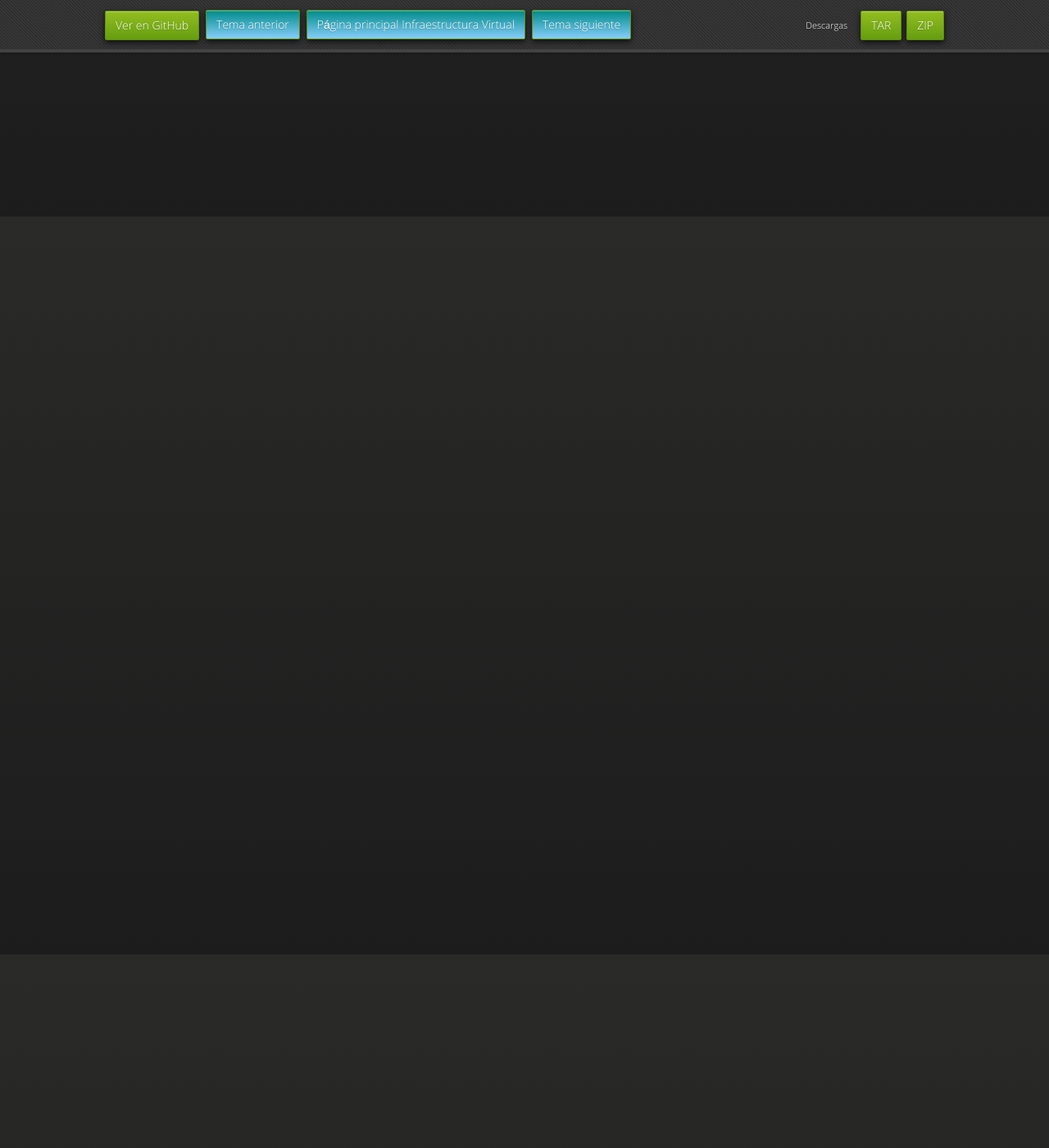
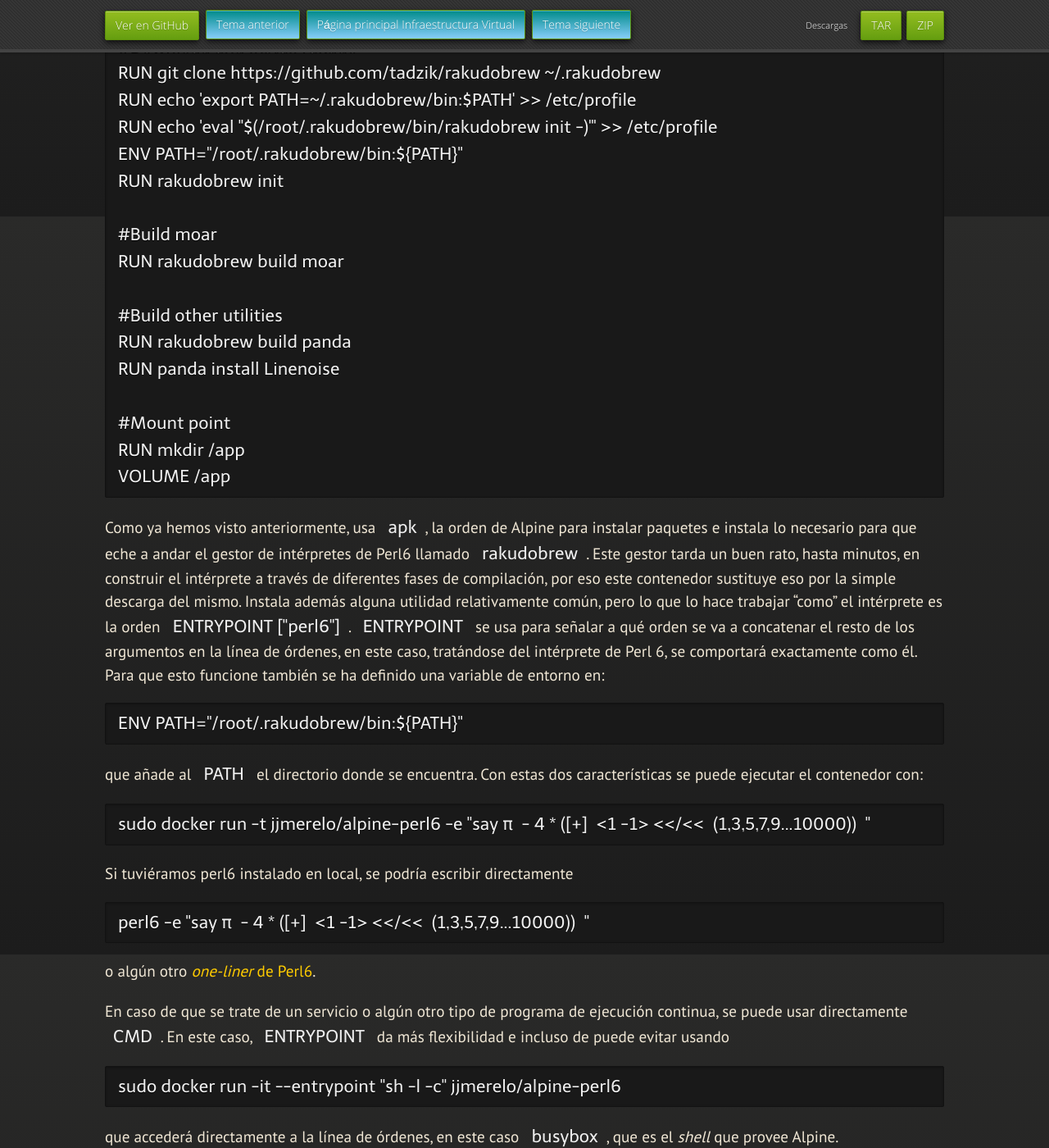
Before and after one commit to JJ/IV, a Jekyll site: the page built from documentos/temas/Contenedores.md, in a window 1280 px wide and 1400 px high, scrolled down 13236 px. Shown: the whole window at 82% size. Built offline with Jekyll 4.4.1, drawn with Linux system fonts in a browser that asks for light colours; nearby versions of some CDN libraries; some web fonts are replaced; our own code applies the rules of GitHub Pages for plain Markdown files; before the commit the page ends 13337 px from its top, so only the background shows below that; some of the changed text lies outside the part shown.

Commit message:
Sync documentos/temas/Contenedores.md de master a gh-pages

````diff
--- a/documentos/temas/Contenedores.md
+++ b/documentos/temas/Contenedores.md
@@ -270,7 +270,7 @@
 [Docker](http://docker.com) es una herramienta de gestión de
 contenedores que permite no sólo instalarlos, sino trabajar con el
 conjunto de ellos instalados (orquestación) y exportarlos de forma que
-se puedan usar en diferentes instalaciones. La tecnología de
+se puedan desplegar en diferentes servicios en la nube. La tecnología de
 [Docker](https://en.wikipedia.org/wiki/Docker_%28software%29) es
 relativamente reciente, habiendo sido publicado en marzo de 2013;
 actualmente está sufriendo una gran expansión, sobre todo por su uso
@@ -305,6 +305,8 @@
 ```
 sudo docker -d &
 ```
+> En las últimas instalaciones se activa este servicio durante la
+> instalación.
 
 La línea de órdenes de docker conectará con este daemon, que mantendrá
 el estado de docker y demás. Cada una de las órdenes se ejecutará
@@ -456,8 +458,118 @@
 
 </div>
 
-Finalmente, `docker` tiene capacidades de provisionamiento similares a
-otros [sistemas (tales como Vagrant, que se verá más adelante](Gestion_de_configuraciones) usando
+## Diseñando infraestructura virtual usando Docker: Dockerfiles
+
+Se pueden construir contenedores más complejos. Una funcionalidad interesante
+de los contenedores es la posibilidad de usarlos como *sustitutos* de
+una orden, de forma que sea mucho más fácil trabajar con alguna
+configuración específica de una aplicación o de un lenguaje de
+programación determinado.
+
+Por
+ejemplo,
+[esta, llamada `alpine-perl6`](https://hub.docker.com/r/jjmerelo/alpine-perl6/) que
+se puede usar en lugar del intérprete de Perl6 y usa como base la
+distro ligera Alpine:
+
+~~~
+FROM alpine:latest
+MAINTAINER JJ Merelo <jjmerelo@GMail.com>
+WORKDIR /root
+ENTRYPOINT ["perl6"]
+
+#Basic setup
+RUN apk update
+RUN apk upgrade
+
+#Add basic programs
+RUN apk add gcc git linux-headers make musl-dev perl
+
+#Download and install rakudo
+RUN git clone https://github.com/tadzik/rakudobrew ~/.rakudobrew
+RUN echo 'export PATH=~/.rakudobrew/bin:$PATH' >> /etc/profile
+RUN echo 'eval "$(/root/.rakudobrew/bin/rakudobrew init -)"' >> /etc/profile
+ENV PATH="/root/.rakudobrew/bin:${PATH}"
+RUN rakudobrew init
+
+#Build moar
+RUN rakudobrew build moar
+
+#Build other utilities
+RUN rakudobrew build panda
+RUN panda install Linenoise
+
+#Mount point
+RUN mkdir /app
+VOLUME /app
+~~~
+
+Como ya hemos visto anteriormente, usa `apk`, la orden de Alpine para
+instalar paquetes e instala lo necesario para que eche a andar el
+gestor de intérpretes de Perl6 llamado `rakudobrew`. Este gestor tarda
+un buen rato, hasta minutos, en construir el intérprete a través de
+diferentes fases de compilación, por eso este contenedor sustituye eso
+por la simple descarga del mismo. Instala además alguna utilidad
+relativamente común, pero lo que lo hace trabajar "como" el intérprete
+es la orden `ENTRYPOINT ["perl6"]`. `ENTRYPOINT` se usa para señalar
+a qué orden se va a concatenar el resto de los argumentos en la línea
+de órdenes, en este caso, tratándose del intérprete de Perl 6, se
+comportará exactamente como él. Para que esto funcione también se ha
+definido una variable de entorno en:
+
+	ENV PATH="/root/.rakudobrew/bin:${PATH}"
+
+que añade al `PATH` el directorio donde se encuentra. Con estas dos
+características se puede ejecutar el contenedor con:
+
+    sudo docker run -t jjmerelo/alpine-perl6 -e "say π  - 4 * ([+]  <1 -1> <</<<  (1,3,5,7,9...10000))  "
+
+Si tuviéramos perl6 instalado en local, se podría escribir
+directamente
+
+	perl6 -e "say π  - 4 * ([+]  <1 -1> <</<<  (1,3,5,7,9...10000))  "
+
+o algún
+otro
+[*one-liner* de Perl6](https://gist.github.com/JJ/9953ba0a98800fed205eaae5b5a6410a).
+
+En caso de que se trate de un servicio o algún otro tipo de programa
+de ejecución continua, se puede usar directamente `CMD`. En este caso,
+`ENTRYPOINT` da más flexibilidad e incluso de puede evitar usando
+
+	sudo docker run -it --entrypoint "sh -l -c" jjmerelo/alpine-perl6
+
+que accederá directamente a la línea de órdenes, en este caso
+`busybox`, que es el *shell* que provee Alpine.
+
+Por otro lado, otra característica que tiene este contenedor es que, a
+través de `VOLUME`, hemos creado un directorio sobre el que podemos
+*montar* un directorio externo, tal como hacemos aquí:
+
+```
+sudo docker run --rm -t -v `pwd`:/app  \
+	    jjmerelo/alpine-perl6 /app/horadam.p6 100 3 7 0.25 0.33
+```
+
+En realidad, usando `-v` se puede montar cualquier directorio externo
+en cualquier directorio interno. `VOLUME` únicamente *marca* un
+directorio específico para ese tipo de labor, de forma que se pueda
+usar de forma genérica para interaccionar con el contenedor a través
+de ficheros externos o para *copiar* (en realidad, simplemente hacer
+accesibles) estos ficheros al contenedor. En el caso anterior,
+podíamos haber sustituido `/app` en los dos lugares donde aparece por
+cualquier otro valor y habría funcionado igualmente.
+
+En este caso, además, usamos `--rm` para borrar el contenedor una vez
+se haya usado y `-t` en vez de `-it` para indicar que sólo estamos
+interesados en que se asigne un terminal y la salida del mismo, no
+vamos a interaccionar con él.
+
+
+## Provisión de contenedores docker con herramientas estándar
+
+`docker` tiene capacidades de provisionamiento similares a
+otros [sistemas (tales como Vagrant](Gestion_de_configuraciones) usando
 [*Dockerfiles*](https://docs.docker.com/engine/reference/builder/). Por
 ejemplo,
 [se puede crear fácilmente un Dockerfile para instalar node.js con el módulo express](https://nodejs.org/en/docs/guides/nodejs-docker-webapp/).
````
